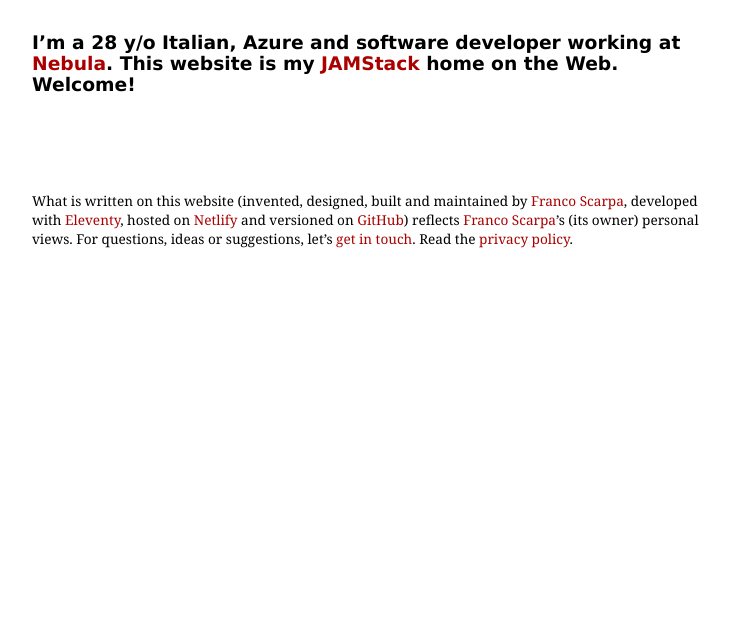
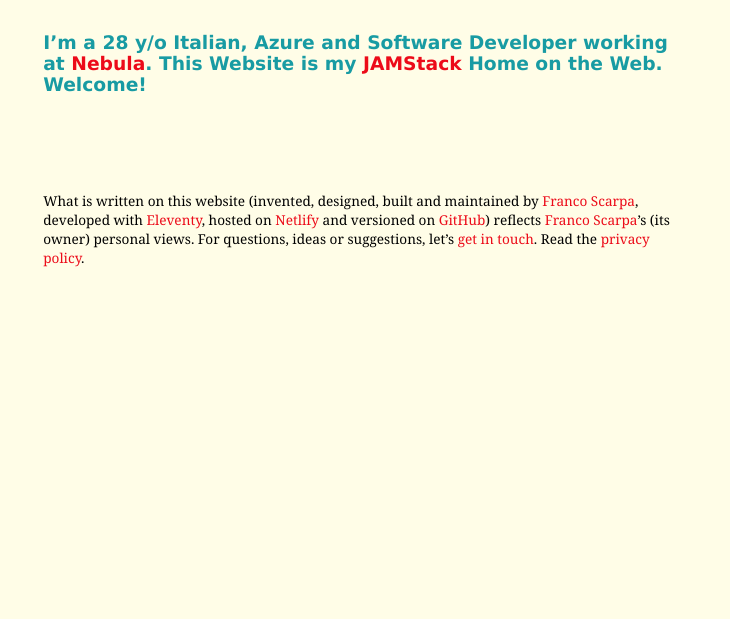
Before and after one commit to francoscarpa/Personal-Website, an Eleventy site: page source/index.njk in a window 1280 px wide. Shown: the part 181-800 px from the top of the page, without its empty margins (272-1002 px from the left). Built offline with nearby package versions, Linux system fonts and the light colour scheme; Eleventy itself is replaced by a stand-in of ours; files that its build step writes are made by us from their sources.

Commit message:
Cosmetics.

```diff
--- a/source/index.njk
+++ b/source/index.njk
@@ -8,4 +8,4 @@
 h1: "Nice to Meet You!"
 h2: "I’m Franco Scarpa (He/Him)"
 ---
-<h3>I’m a 28 y/o Italian, Azure and software developer working at <a href="https://www.linkedin.com/company/nebula-cloud/">Nebula</a>. This website is my <a href="https://jamstack.org/">JAMStack</a> home on the Web. Welcome!</h3>
+<h3>I’m a 28 y/o Italian, Azure and Software Developer working at <a href="https://www.linkedin.com/company/nebula-cloud/">Nebula</a>. This Website is my <a href="https://jamstack.org/">JAMStack</a> Home on the Web. Welcome!</h3>
--- a/source/style.css
+++ b/source/style.css
@@ -1,16 +1,16 @@
-body { max-width: 42rem; margin-left: auto; margin-right: auto; font-family: Georgia, 'Times New Roman', Times, serif; padding: .7rem; }
-h1, h2, h3, h4, h5, h6 { font-family: Verdana, Geneva, Tahoma, sans-serif; }
-img { margin: auto; max-width: 100%; display: block; border: 1px solid #000; }
+* { box-sizing: border-box; }
+body { max-width: 42rem; margin-left: auto; margin-right: auto; font-family: Georgia, 'Times New Roman', Times, serif; padding: .7rem; background: #FFFDE7; }
+h1, h2, h3, h4, h5, h6 { font-family: Verdana, Geneva, Tahoma, sans-serif; color: #189BA3; }
+img { margin: auto; max-width: 100%; display: block; border: 2px solid #EC0B19; }
 figcaption { display: block; text-align: center; }
 nav { margin-bottom: 3rem; overflow-x: scroll; padding: 0 0 .6rem 0; }
 nav a:not(:first-child) { margin-left: 1rem; }
 header { margin-bottom: 3rem; }
 .contact { margin-top: 6rem; }
 footer { margin-top: 6rem; font-size: .85rem; }
-a { color: #aa0000; text-decoration: none; }
+a { color: #EC0B19; text-decoration: none; }
 .metadata { margin-bottom: 0; }
 .link { margin-top: 0; font-size: 1.3rem; }
-.contact { border: 1px solid #000; padding: .5rem; font-style: italic; }
 .collapsedParagraphs p { margin: 0; }
 #fontSizeButtons { position: fixed; left: 20px; bottom: 20px; }
 #scrollButton { position: fixed; right: 20px; bottom: 20px; }
```
